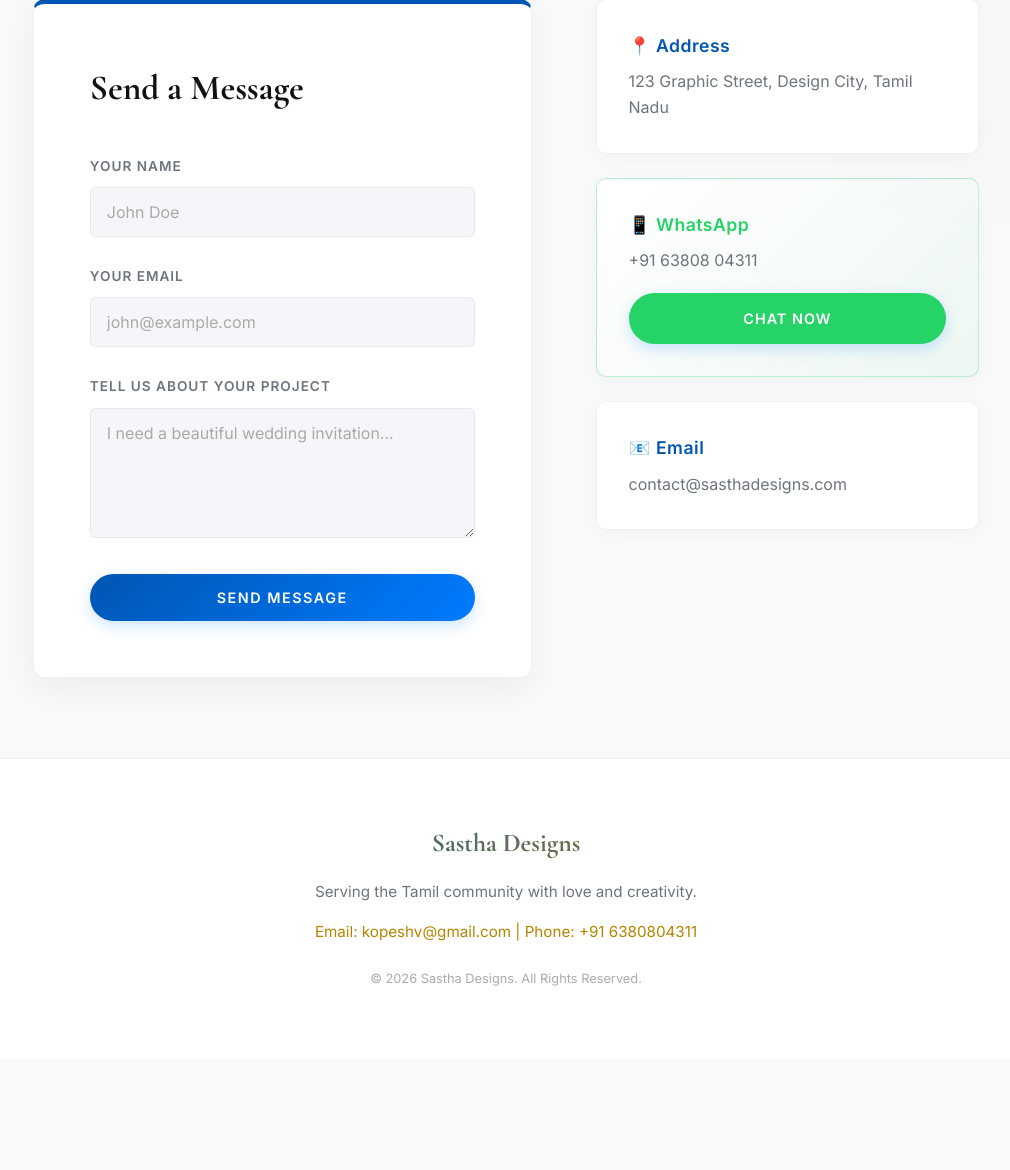
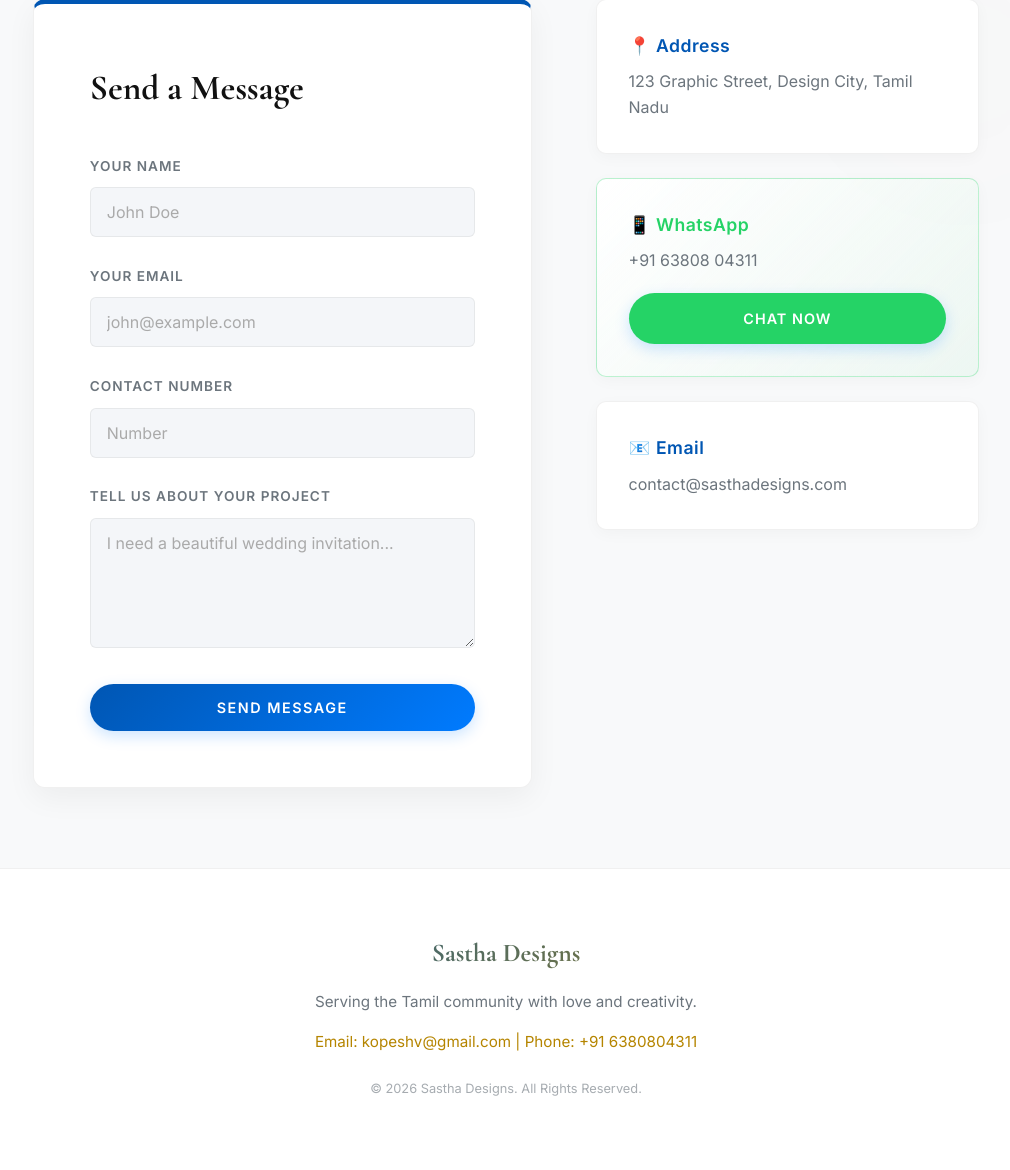
Before and after one commit to kopesh007/Sastha-Graphics, a Django app: page /contact/ in a window 1280 px wide. Shown: the part 561-1731 px from the top of the page, without its empty margins (134-1144 px from the left). Before the commit the page ends 1547 px from the top, so only its background shows below. Run offline with Django 5.2, Linux system fonts and the light colour scheme.

Commit message:
almost finished

```diff
--- a/website/models.py
+++ b/website/models.py
@@ -11,3 +11,9 @@ class store_data(models.Model):
     def __str__(self):
         return self.name
 # Create your models here.
+
+class user_data(models.Model):
+    name=models.CharField(max_length=50)
+    email=models.EmailField()
+    contact=models.CharField(max_length=10)
+    message=models.CharField(max_length=500)
--- a/website/templates/contact.html
+++ b/website/templates/contact.html
@@ -5,13 +5,29 @@
     <span class="page-hero-tag">Get in Touch</span>
     <h1>Contact Us</h1>
     <p>Let's discuss your next big design project.</p>
+
+        {% for field in data %}
+            {% if field.errors %}
+            <div class="info-card success-card fade-up" style="animation-delay: 0.4s;">
+            <div class="error-container">
+                <div class="error-line">
+                    <strong>{{field.label}}:</strong>
+                    {% for error in field.errors %}
+                        <span class="error-msg">{{error}}</span>
+                    {% endfor %}
+                </div>
+            </div>
+        </div>
+            {% endif %}
+        {% endfor %}
+
 </header>
 
 <div class="contact-wrapper">
     <!-- LEFT: CONTACT FORM -->
     <div class="contact-form-card fade-up">
         <h2>Send a Message</h2>
-        <form action="#" method="post">
+        <form method="post">
             {% csrf_token %}
             <div class="form-group">
                 <label class="form-label">Your Name</label>
@@ -20,6 +36,10 @@
             <div class="form-group">
                 <label class="form-label">Your Email</label>
                 <input type="email" class="form-input" placeholder="john@example.com" name="email" value="{{e_value|default_if_none:''}}">
+            </div>
+            <div class="form-group">
+                <label class="form-label">Contact Number</label>
+                <input type="text" class="form-input" placeholder="Number" name="number" value="{{nu_value|default_if_none:''}}">
             </div>
             <div class="form-group">
                 <label class="form-label">Tell us about your project</label>
@@ -48,6 +68,11 @@
             <h4>📧 Email</h4>
             <p>contact@sasthadesigns.com</p>
         </div>
+        {% if message %}
+        <div class="info-card success-card fade-up" style="animation-delay: 0.4s;">
+            <h3 class="success-text">✨ {{message}}</h3>
+        </div>
+        {% endif %}
     </div>
 </div>
 
--- a/website/views.py
+++ b/website/views.py
@@ -1,6 +1,6 @@
 from django.shortcuts import render
 from django.http import HttpResponse
-from website.models import store_data
+from website.models import store_data,user_data
 from website.form import ContactForm
 
 def home(request):
@@ -34,12 +34,22 @@ def contact(request):
     if request.method=="POST":
         data=ContactForm(request.POST)
         if data.is_valid():
-            print(data)
-            print(data.cleaned_data["name"])
+            user_data.objects.create(
+                name=data.cleaned_data['name'],
+                email=data.cleaned_data['email'],
+                contact=data.cleaned_data['number'],
+                message=data.cleaned_data['interest']
+            )
+            msg="Data Has Been Submitted"
+            return render(request,"contact.html",{"message":msg})
         else:
             name=request.POST["name"]
             email=request.POST["email"]
+            number=request.POST["number"]
             message=request.POST["interest"]
-            return render(request,"contact.html",{"n_value":name,"e_value":email,"m_value":message,"error":""})
-    return render(request,"contact.html")
+            msg="Data Hasn't Been Submitted Yet !"
+            return render(request,"contact.html",{"data":data,"n_value":name,"e_value":email,"m_value":message,"nu_value":number,"message":msg})
+    elif request.method=="GET":
+        return render(request,"contact.html")
+
 # Create your views here.
```
Also changed, not shown: website/form.py (+4 -3 lines), website/migrations/0002_user_data.py (added).
